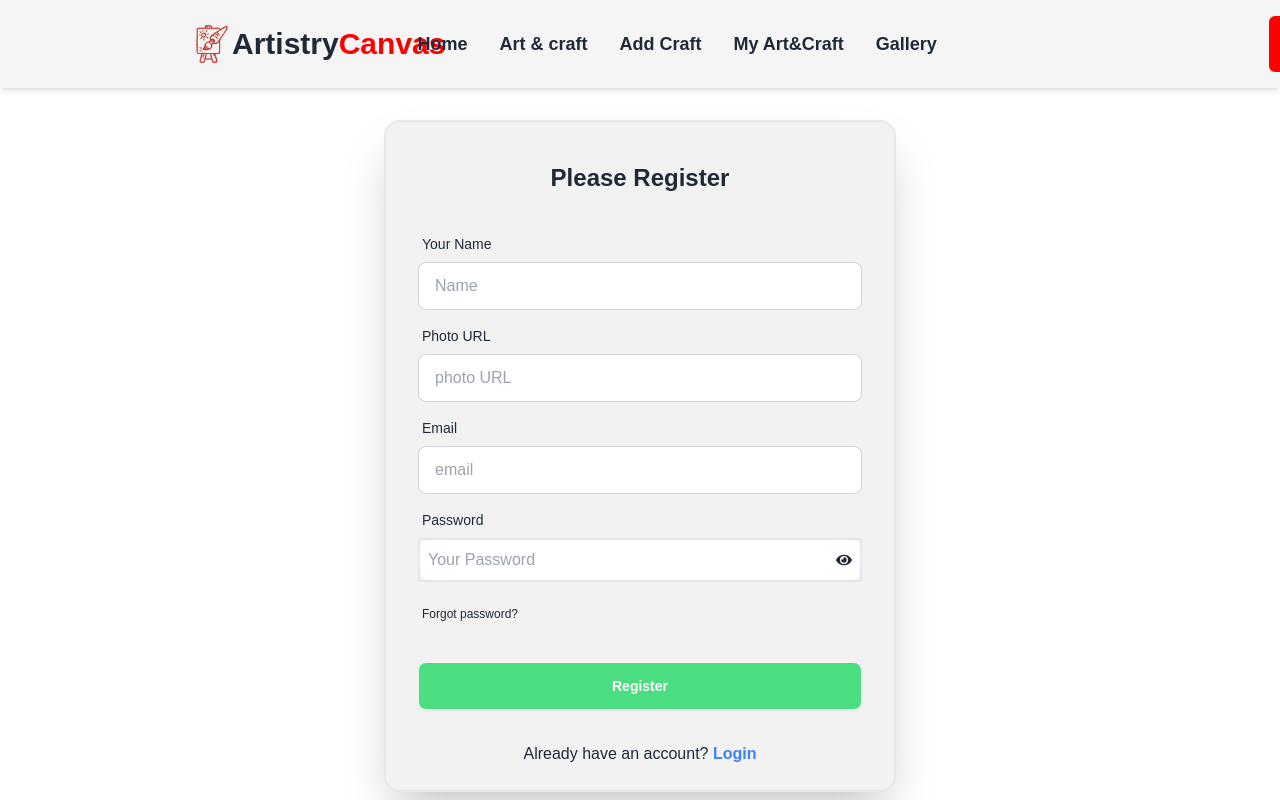
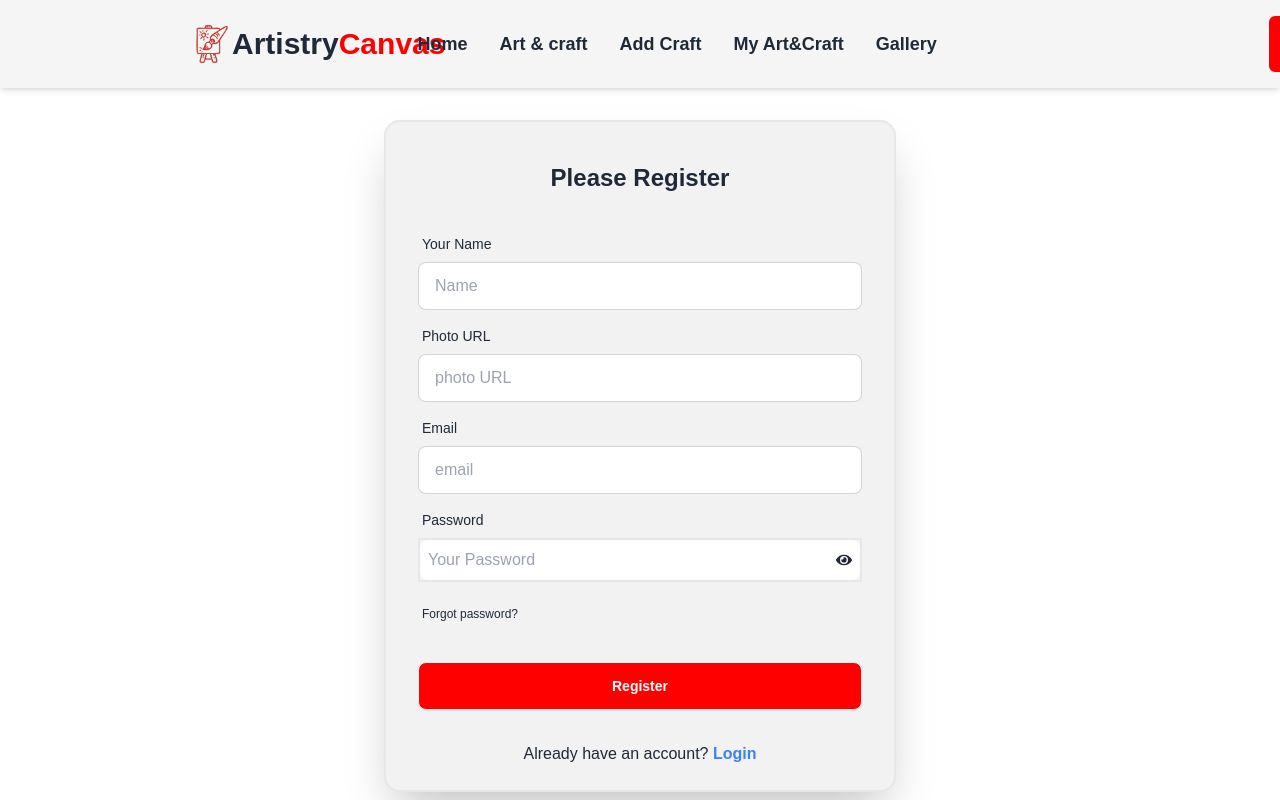
Before and after one commit to Hasibur14/artistry-canvas-client, a React (Vite) app: page /register in a window 1280 px wide. Shown: the top 800 px of the page. Built offline with nearby package versions, Linux system fonts and the light colour scheme.

Commit message:
added register page

```diff
--- a/src/components/User/Register.jsx
+++ b/src/components/User/Register.jsx
@@ -67,7 +67,7 @@ const Register = () => {
                             </label>
                         </div>
                         <div className="form-control mt-6">
-                            <button className="btn bg-green-400 text-white">Register</button>
+                            <button className="btn bg-[#F00]  text-white">Register</button>
                         </div>
                     </form>
                     <p className="text-center mb-6">Already have an account? <Link to='/login' className="text-blue-500 font-semibold">Login</Link></p>
```
